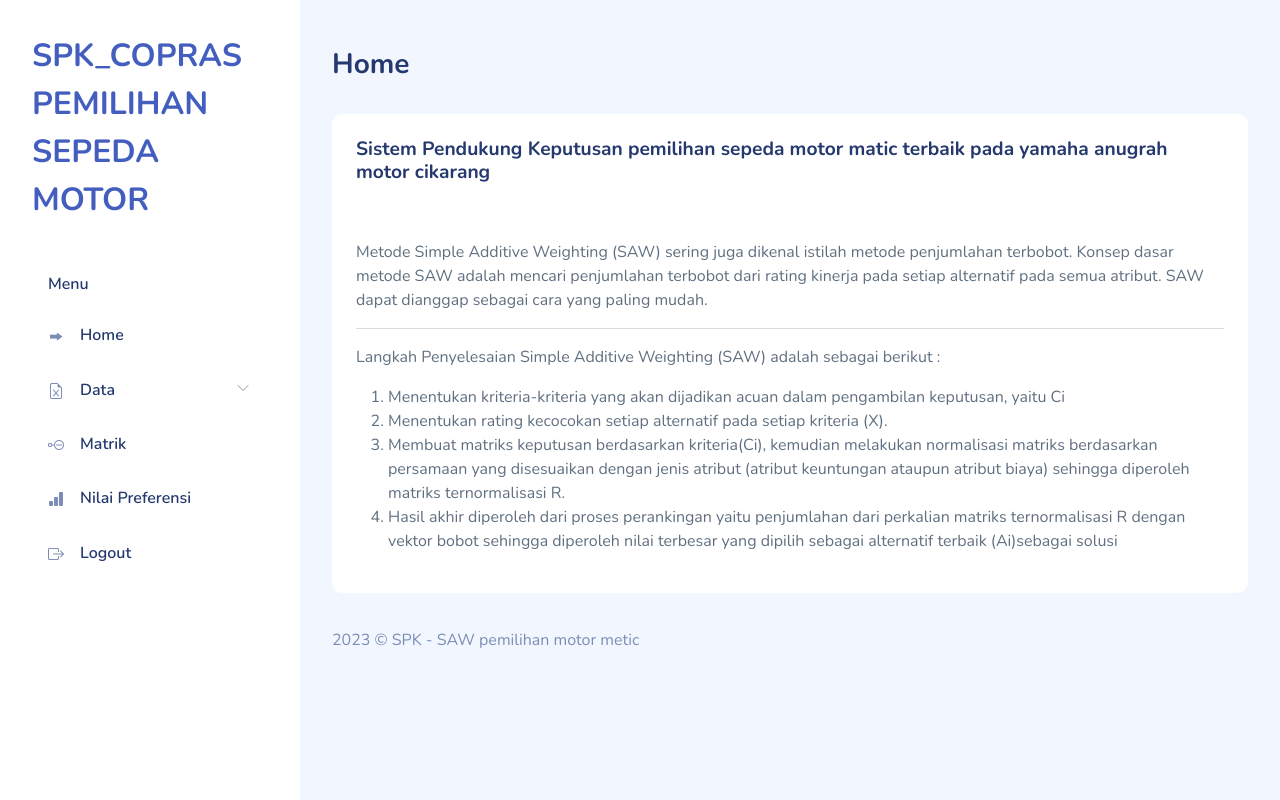
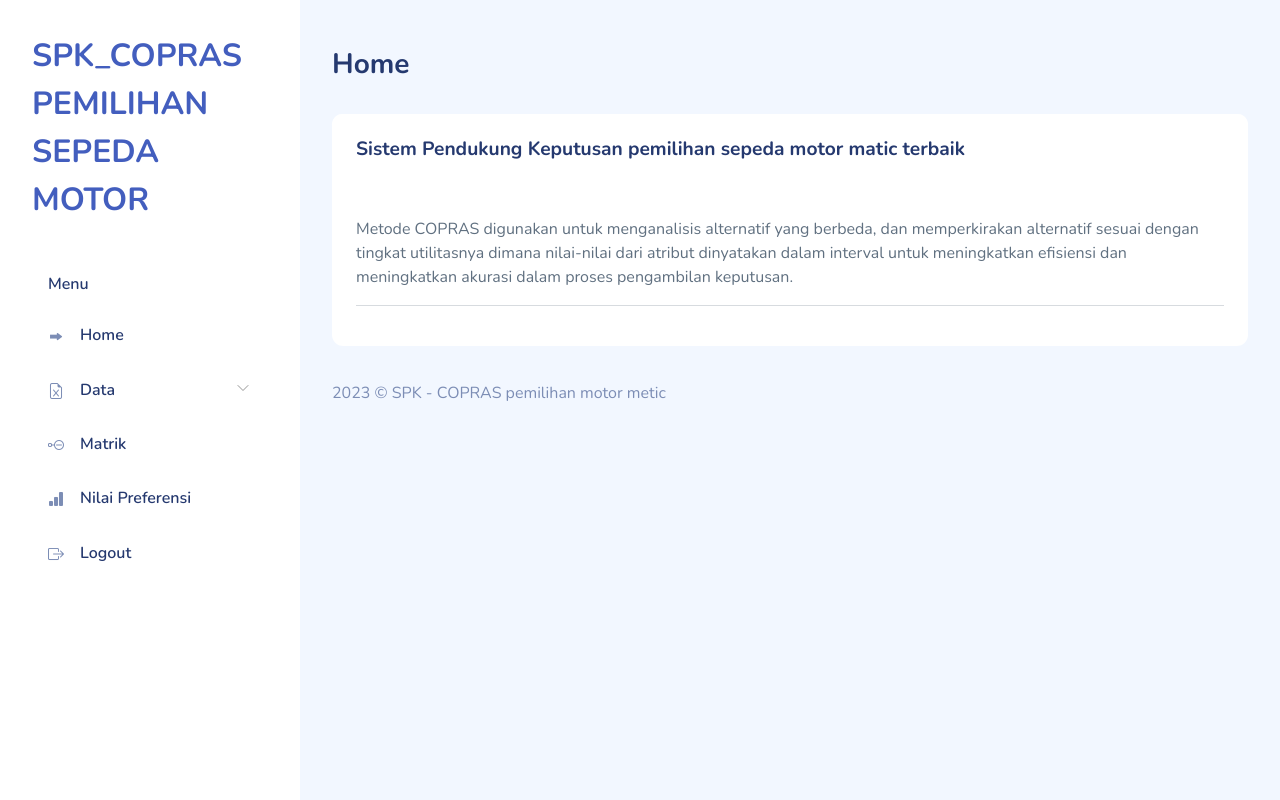
Before and after one commit to MeDopamine/SPK-COPRAS, a PHP site: page / in a window 1280 px wide. Run offline with PHP 8.4, Linux system fonts and the light colour scheme; a user stored in the database is signed in; some libraries are stand-ins or nearby versions.

Commit message:
ubah dikit

```diff
--- a/index.php
+++ b/index.php
@@ -19,35 +19,15 @@
                         <div class="col-12">
                             <div class="card">
                                 <div class="card-header">
-                                    <h4>Sistem Pendukung Keputusan pemilihan sepeda motor matic terbaik pada yamaha anugrah motor cikarang</h4>
+                                    <h4>Sistem Pendukung Keputusan pemilihan sepeda motor matic terbaik</h4>
                                 </div>
                                 <div class="card-content">
                                     <div class="card-body">
                                         <p class="card-text">
-                                            Metode Simple Additive Weighting (SAW) sering juga dikenal istilah metode
-                                            penjumlahan terbobot. Konsep dasar metode SAW adalah mencari penjumlahan
-                                            terbobot dari rating kinerja pada setiap alternatif pada semua atribut.
-                                            SAW dapat dianggap sebagai cara yang paling mudah.
+                                        Metode COPRAS digunakan untuk menganalisis alternatif yang berbeda, dan memperkirakan alternatif sesuai dengan tingkat utilitasnya dimana nilai-nilai dari atribut dinyatakan dalam interval untuk meningkatkan efisiensi dan meningkatkan akurasi dalam proses pengambilan keputusan.
                                         </p>
                                         <hr>
-                                        <p class="card-text">
-                                            Langkah Penyelesaian Simple Additive Weighting (SAW) adalah sebagai berikut
-                                            :
-                                        </p>
-                                        <ol type="1">
-                                            <li>Menentukan kriteria-kriteria yang akan dijadikan acuan dalam pengambilan
-                                                keputusan, yaitu Ci</i>
-                                            <li>Menentukan rating kecocokan setiap alternatif pada setiap kriteria (X).
-                                            </li>
-                                            <li>Membuat matriks keputusan berdasarkan kriteria(Ci), kemudian melakukan
-                                                normalisasi matriks berdasarkan persamaan yang disesuaikan dengan jenis
-                                                atribut (atribut keuntungan ataupun atribut biaya) sehingga diperoleh
-                                                matriks ternormalisasi R.</li>
-                                            <li>Hasil akhir diperoleh dari proses perankingan yaitu penjumlahan dari
-                                                perkalian matriks ternormalisasi R dengan vektor bobot sehingga
-                                                diperoleh nilai terbesar yang dipilih sebagai alternatif terbaik
-                                                (Ai)sebagai solusi</li>
-                                        </ol>
+
                                     </div>
                                 </div>
                             </div>
--- a/layout/footer.php
+++ b/layout/footer.php
@@ -1,7 +1,7 @@
 <footer>
     <div class="footer clearfix mb-0 text-muted">
         <div class="float-start">
-            <p>2023 &copy; SPK - SAW pemilihan motor metic</p>
+            <p>2023 &copy; SPK - COPRAS pemilihan motor metic</p>
         </div>
 
     </div>
```
